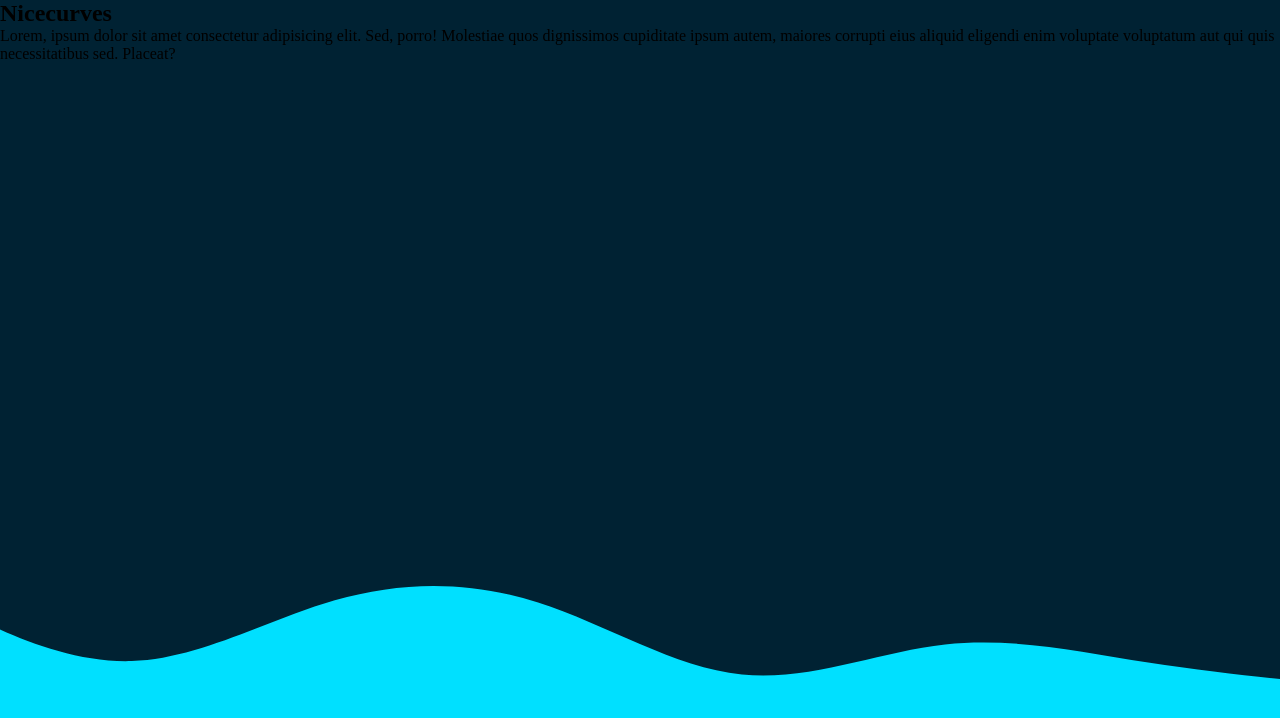
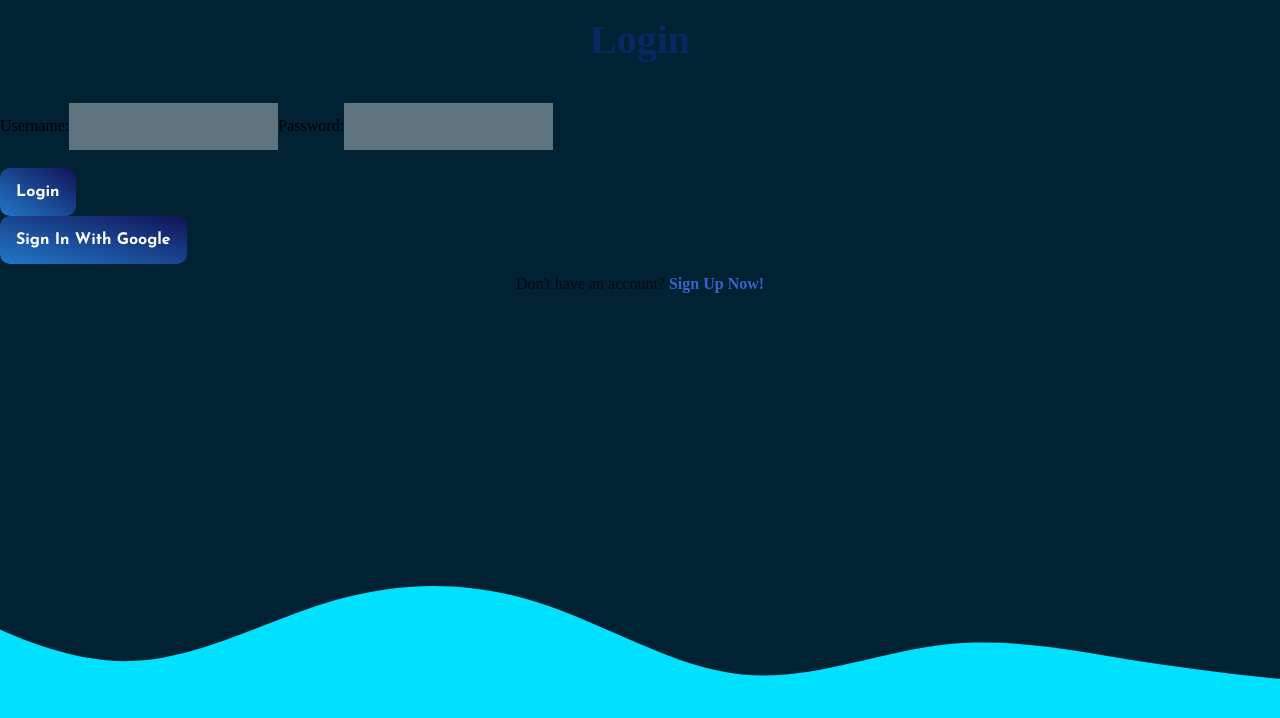
Before and after one commit to esmaelmoh/blog-mern-frontend, a React (Create React App) app: page / in a window 1280 px wide. Shown: the top 718 px of the page. Built offline with nearby package versions, Linux system fonts and the light colour scheme.

Commit message:
regular commit74

```diff
--- a/src/newjs.jsx
+++ b/src/newjs.jsx
@@ -3,8 +3,19 @@ import './newjs.css'
 const NewJs = () => {
   return (
     <>
-      <section className='newone'><h1>Nicecurves</h1>
-      <p>Lorem, ipsum dolor sit amet consectetur adipisicing elit. Sed, porro! Molestiae quos dignissimos cupiditate ipsum autem, maiores corrupti eius aliquid eligendi enim voluptate voluptatum aut qui quis necessitatibus sed. Placeat?</p></section>
+      <section className='newone'>
+      <form action=""className=''>
+            <h1 className='login-title'>Login</h1>
+            <label htmlFor="">Username:</label>
+            <input type="text" name className='login-input-field'  id="" />
+            <label htmlFor="">Password:</label>
+            <input type="password" name className='login-input-field'  id="" />
+            <br /><br />
+            <button type="submit" className='login-btn'>Login</button>
+            <div className="line"></div>
+            <button type="submit" className='login-btn'>Sign In With Google  </button>
+            <p style={{color:'rgba(0, 0, 0, 0.705)',paddingTop:'0.7rem', textAlign:'center'}}>Don't have an account? <span style={{color:" #3963cb",fontWeight:'bold'}}>Sign Up Now!</span> </p>
+        </form></section>
     </>
   )
 }
```
Also changed, not shown: 1 other file (tests, documents, lock files or other folders).
